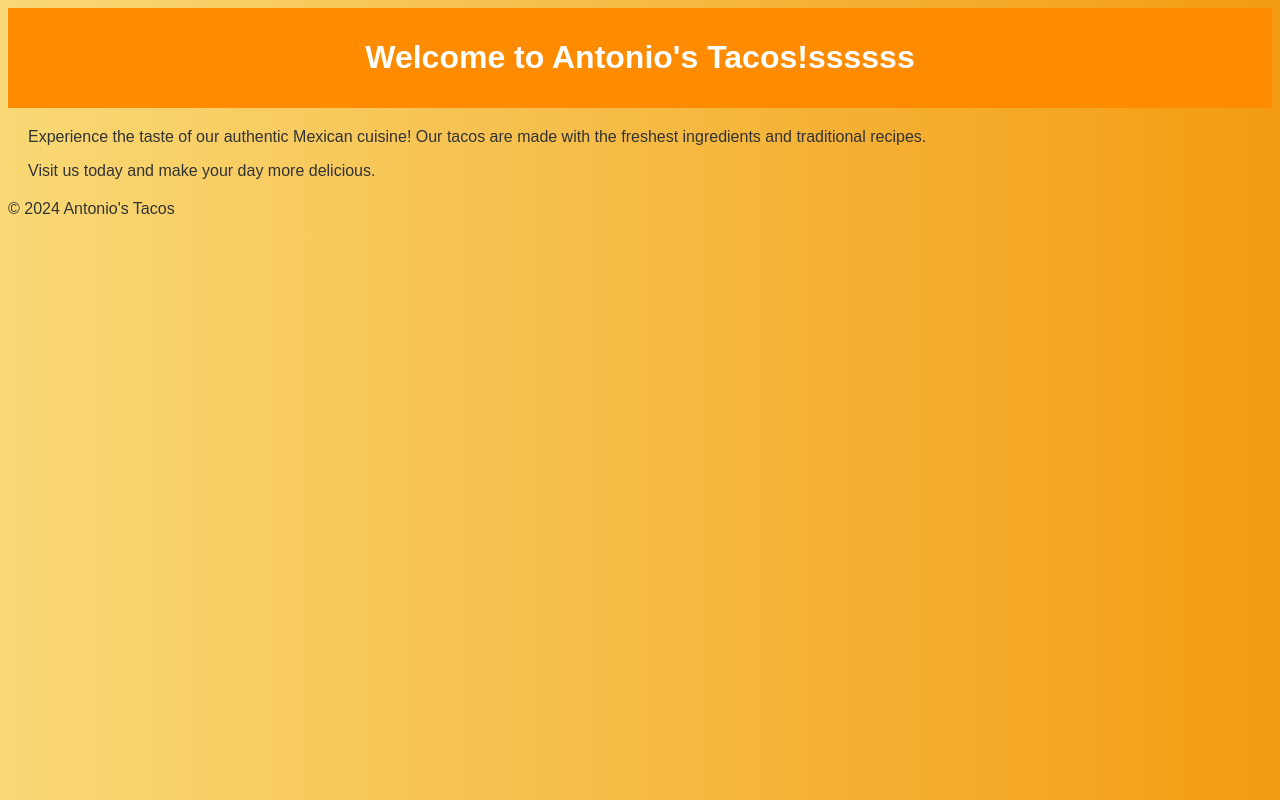
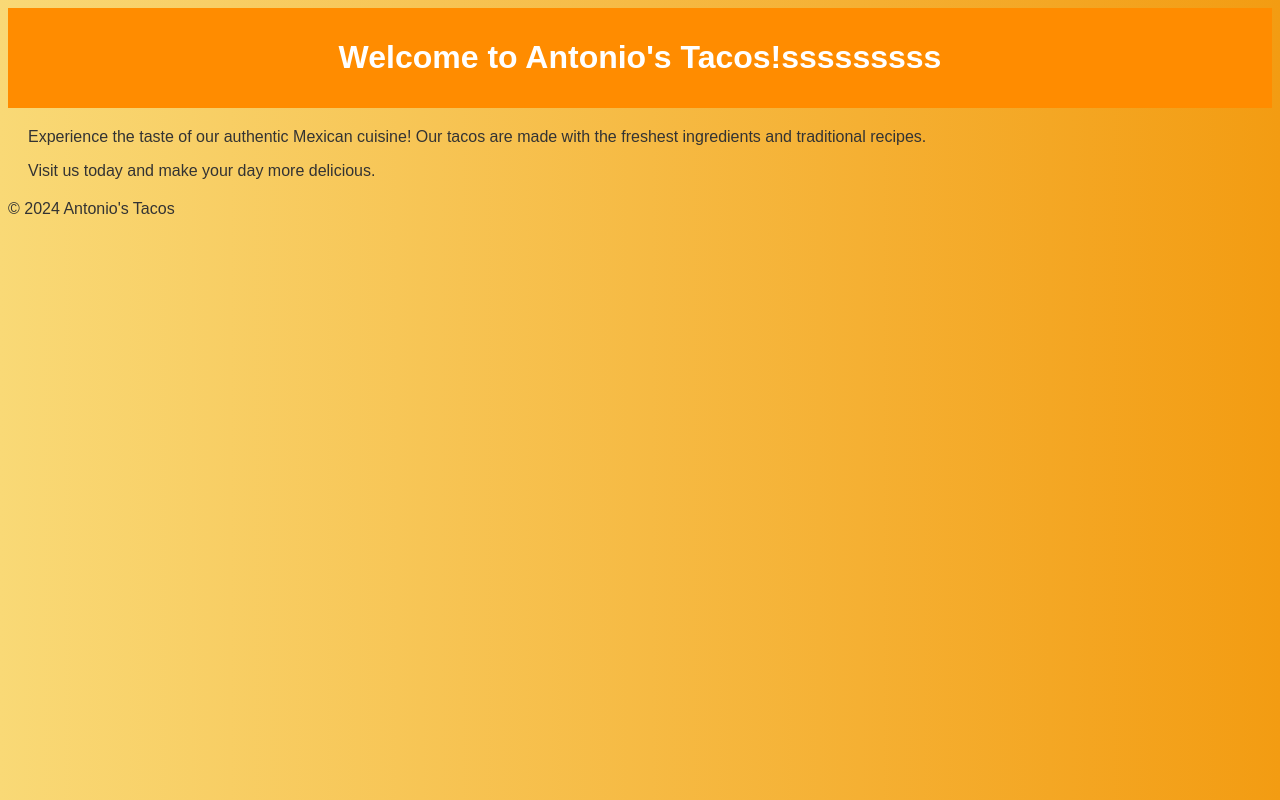
Before and after one commit to development-tenant-gliese667cc/public-web-app-test, a plain HTML site: page index.html in a window 1280 px wide. Drawn offline with Linux system fonts and the light colour scheme.

Commit message:
Update index.html

```diff
--- a/index.html
+++ b/index.html
@@ -34,7 +34,7 @@ asdasd
     </head>
     <body>
         <div class="header">
-            <h1>Welcome to Antonio's Tacos!ssssss</h1>
+            <h1>Welcome to Antonio's Tacos!sssssssss</h1>
         </div>
         <div class="content">
             <p>Experience the taste of our authentic Mexican cuisine! Our tacos are made with the freshest ingredients and traditional recipes.</p>
```
